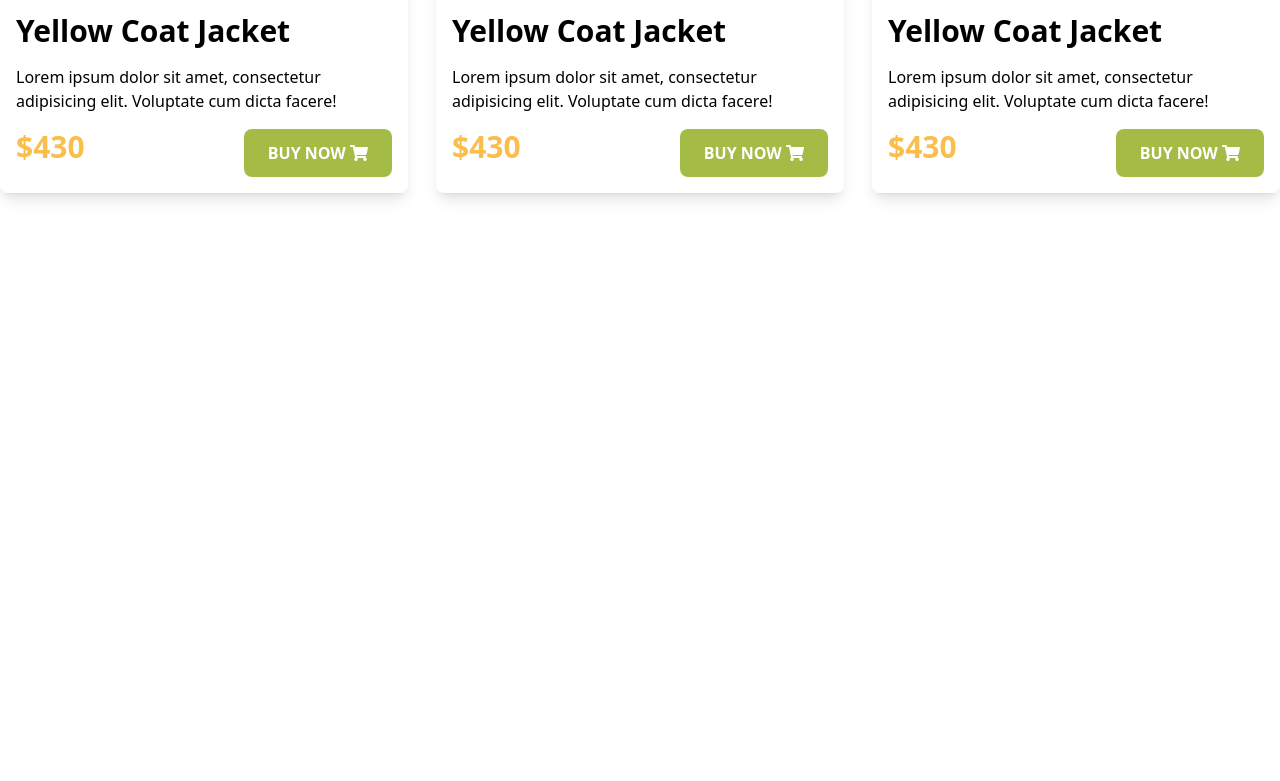
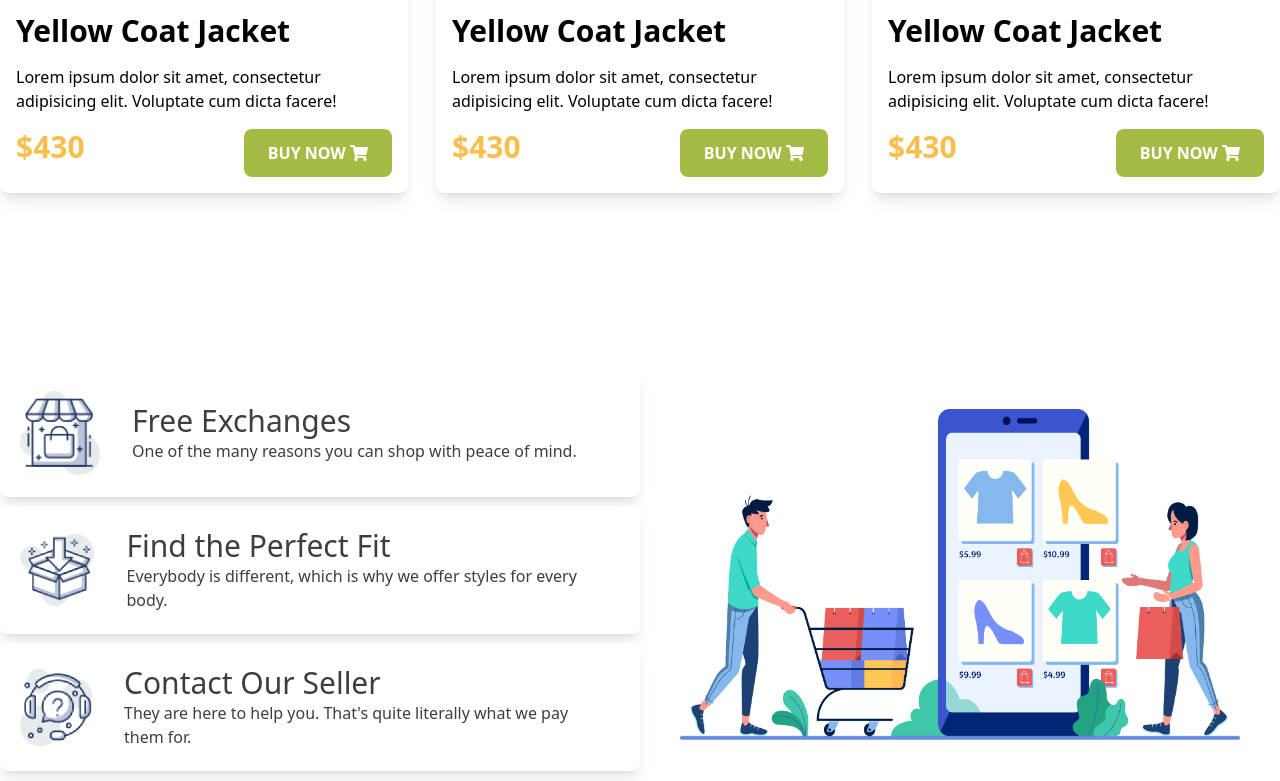
Before and after one commit to hasibmiraz/penguin-fashion-tailwind, a website: page src/index.html in a window 1280 px wide. Shown: the part 1899-2680 px from the top of the page. Before the commit the page ends 2172 px from the top, so only its background shows below. Drawn offline with Linux system fonts and the light colour scheme.

Commit message:
Complete

```diff
--- a/src/index.html
+++ b/src/index.html
@@ -162,6 +162,46 @@
           </div>
         </div>
       </section>
+
+      <!-- Benefits Section -->
+      <section class="container mx-auto pt-24">
+        <div class="grid grid-cols-2">
+          <div class="flex items-center h-32 shadow-lg rounded-lg bg-white p-5">
+            <div><img class="w-20" src="../images/house.png" alt="" /></div>
+            <div class="p-8">
+              <h3 class="text-3xl text-benefitText">Free Exchanges</h3>
+              <p class="text-benefitText">
+                One of the many reasons you can shop with peace of mind.
+              </p>
+            </div>
+          </div>
+
+          <div class="row-span-3 p-10">
+            <img src="../images/shopping.png" alt="" />
+          </div>
+
+          <div class="flex items-center h-32 shadow-lg rounded-lg bg-white p-5">
+            <div><img class="w-20" src="../images/box.png" alt="" /></div>
+            <div class="p-8">
+              <h3 class="text-3xl text-benefitText">Find the Perfect Fit</h3>
+              <p class="text-benefitText">
+                Everybody is different, which is why we offer styles for every
+                body.
+              </p>
+            </div>
+          </div>
+          <div class="flex items-center h-32 shadow-lg rounded-lg bg-white p-5">
+            <div><img class="w-20" src="../images/question.png" alt="" /></div>
+            <div class="p-8">
+              <h3 class="text-3xl text-benefitText">Contact Our Seller</h3>
+              <p class="text-benefitText">
+                They are here to help you. That's quite literally what we pay
+                them for.
+              </p>
+            </div>
+          </div>
+        </div>
+      </section>
     </main>
   </body>
 </html>
--- a/tailwind.config.js
+++ b/tailwind.config.js
@@ -7,6 +7,8 @@ module.exports = {
       colors: {
         penguin: '#FFFBF0',
         jacketprice: '#FABE4C',
+        benefitText: '#3E3E3E',
+        main: '#E5E5E5',
       },
     },
   },
```
Also changed, not shown: dist/output.css.
